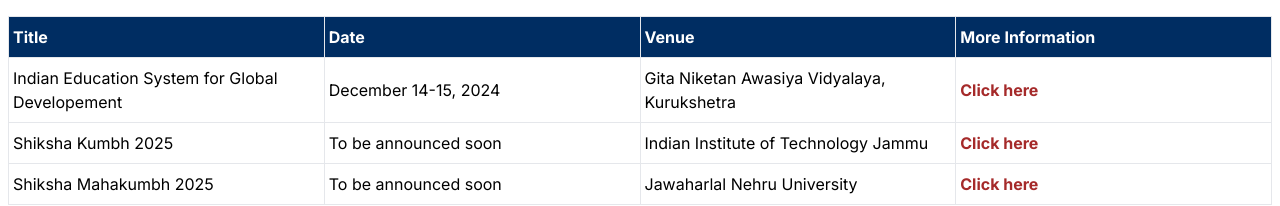
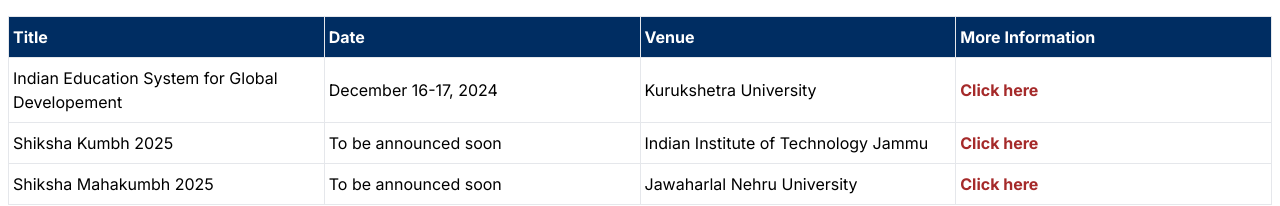
Before and after one commit to shiksha-mahakumbh/dhe.org.in, a Next.js app: page /upcomingevent in a window 1280 px wide. Shown: the part 252-458 px from the top of the page. Built offline with nearby package versions, Linux system fonts and the light colour scheme; no server answers; the database is empty.

Commit message:
Update UpcomingEvent.tsx
change date and venue

```diff
--- a/src/app/component/UpcomingEvent.tsx
+++ b/src/app/component/UpcomingEvent.tsx
@@ -32,14 +32,13 @@
             Indian Education System for Global Developement
             </td>
             <td className="w-full sm:w-1/5 px-1 py-2 border text-left text-black">
-            December 14&#45;15, 2024
+            December 16&#45;17, 2024
             </td>
             <td className="w-full sm:w-1/5 px-1 py-2 border text-left text-black">
-            Gita Niketan Awasiya
-Vidyalaya, Kurukshetra
+            Kurukshetra University
             </td>
             <td className="w-full sm:w-1/5 px-1 py-2 border text-left text-black">
-              <Link href="/sm24.rase.co.in" className="text-primary font-bold hover:text-blue-950">Click here</Link>
+              <Link href="https://www.shikshamahakumbh.com/" className="text-primary font-bold hover:text-blue-950">Click here</Link>
             </td>
           </tr>
           <tr>
```
